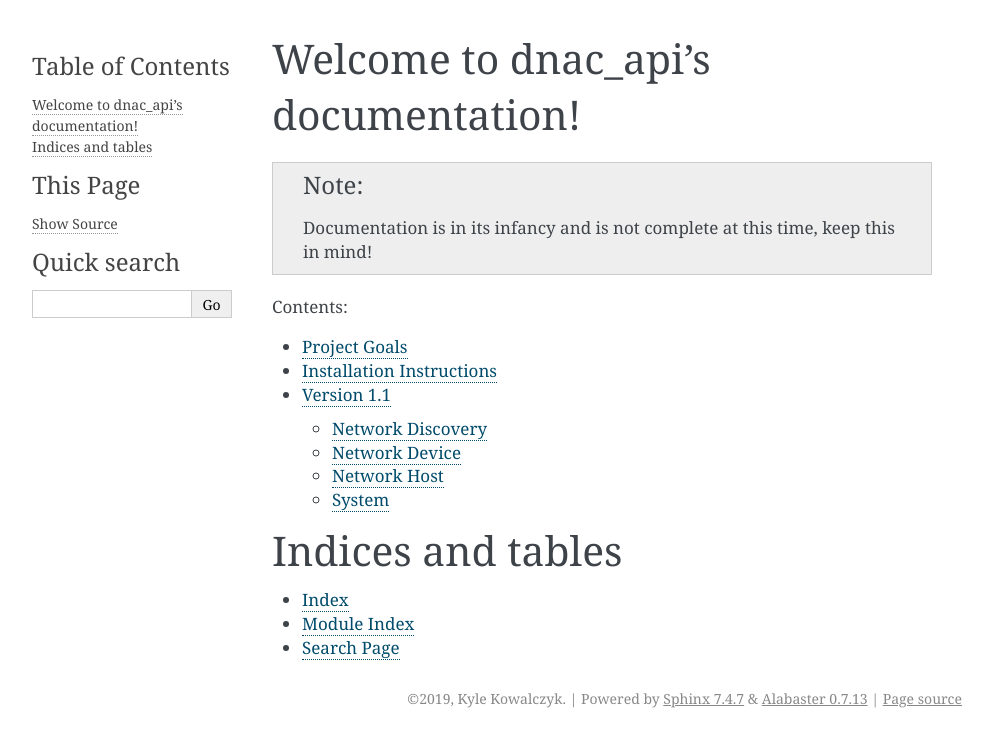
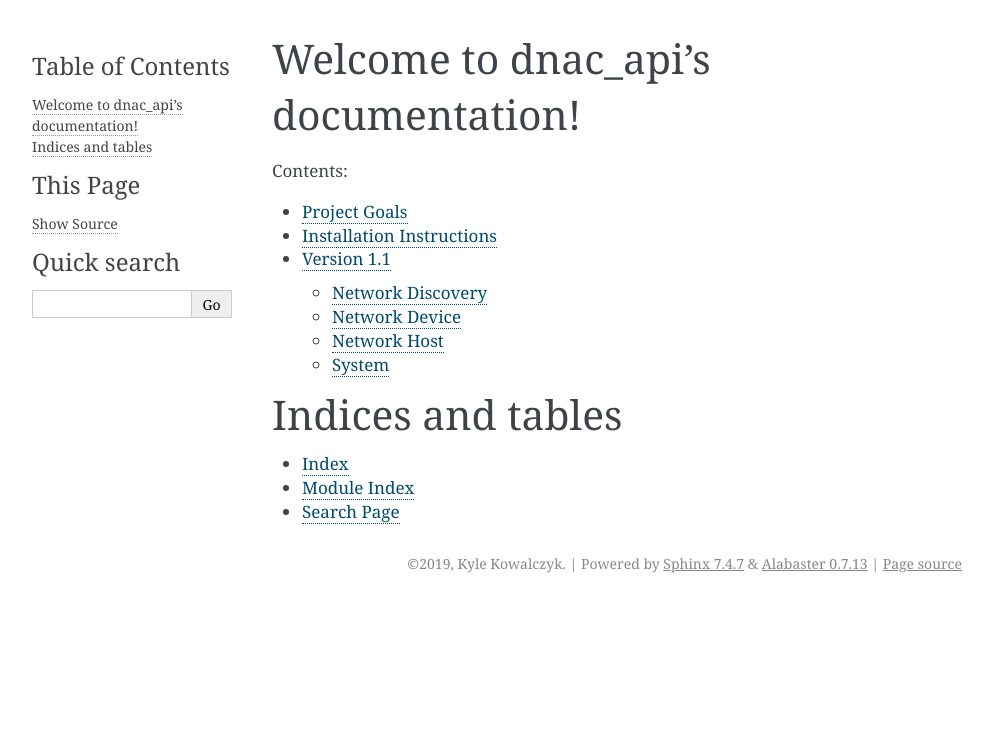
Before and after one commit to superadm1n/dnac_api, a Sphinx documentation site: the page built from sphinx_docs/source/index.rst, in a window 1280 px wide. Shown: the top 747 px of the page, without its empty margins (148-1141 px from the left). Built offline with Sphinx 7.4.7, drawn with Linux system fonts in a browser that asks for light colours.

Commit message:
Removed documentation warning as for the most part everything has basic documentation

```diff
--- a/sphinx_docs/source/index.rst
+++ b/sphinx_docs/source/index.rst
@@ -5,8 +5,6 @@
 
 Welcome to dnac_api's documentation!
 ====================================
-.. note::
-   Documentation is in its infancy and is not complete at this time, keep this in mind!
 
 .. toctree::
    :maxdepth: 2
```
